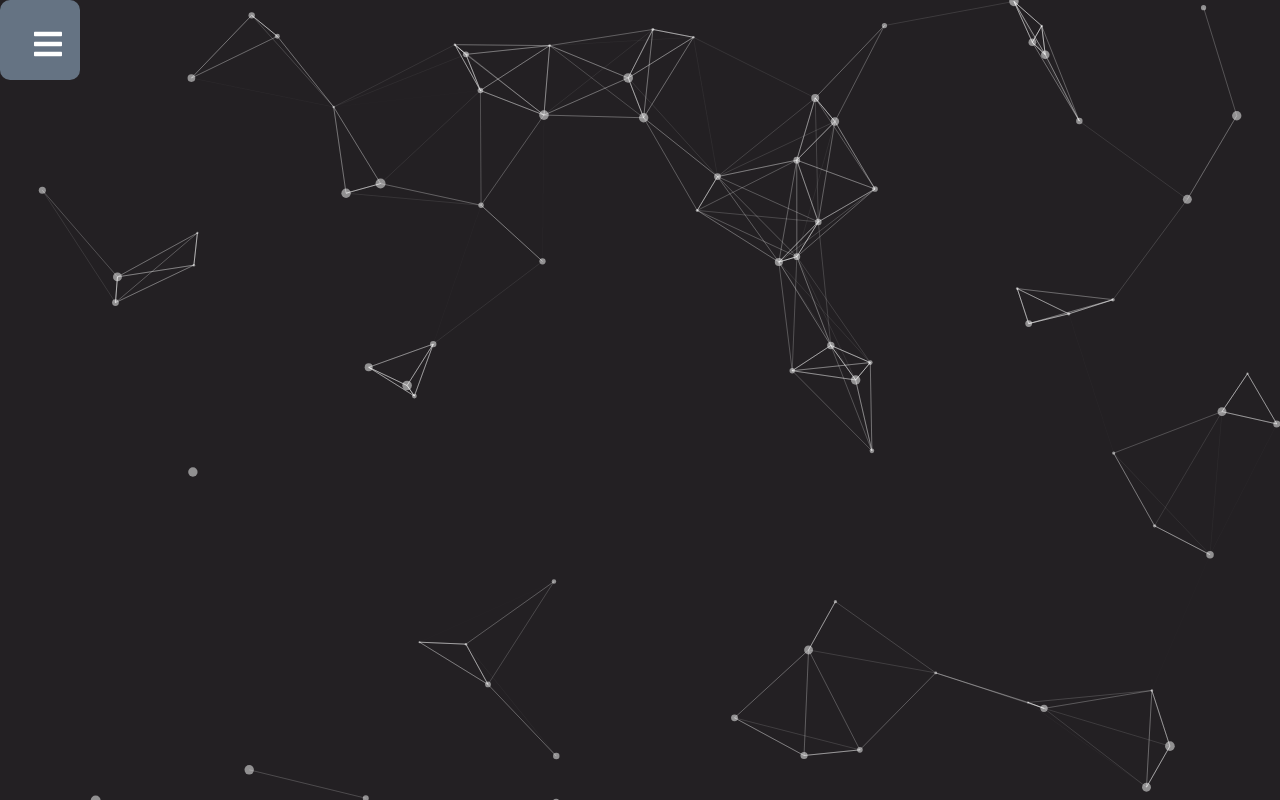
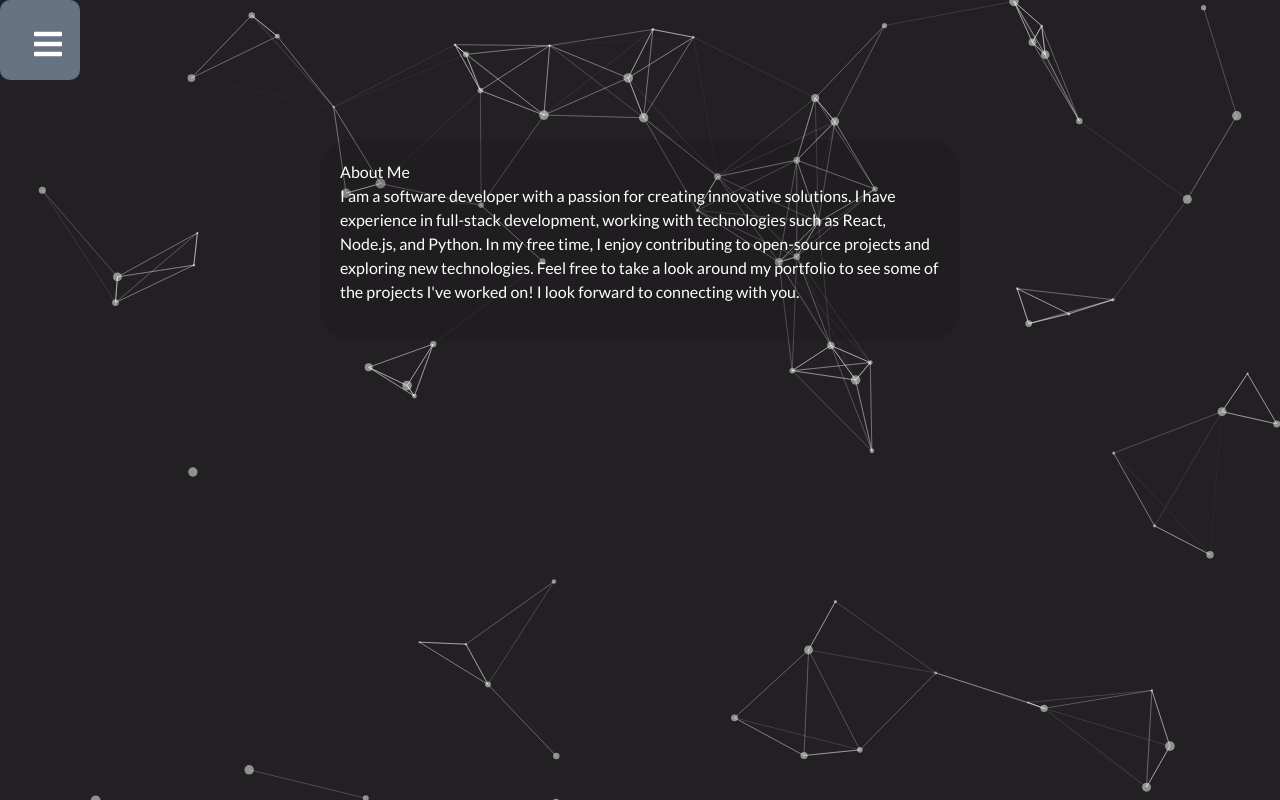
Before and after one commit to LeiNode/project-demos, a React (Vite) app in the folder Project Portfolio/: page / in a window 1280 px wide. Built offline with nearby package versions, Linux system fonts and the light colour scheme.

Commit message:
Added Homepage elements

```diff
--- a/Project Portfolio/src/App.tsx
+++ b/Project Portfolio/src/App.tsx
@@ -18,7 +18,6 @@ function App() {
       <BrowserRouter>
         <ParticleClass />
         <NavBar />
-        <Home />
         <Routes>
           <Route path='/' element={<Home/>}/>
           <Route path = '/Project1' element={<Project1/>}/>
--- a/Project Portfolio/src/pages/Home.css
+++ b/Project Portfolio/src/pages/Home.css
@@ -1,11 +1,10 @@
 .content-container{
-    z-index: 1;
-    background-color: white;
-    width:auto;
-    height: auto;
-    margin: 2rem;
-    padding: 2rem;
-    left:0;
-    top:0;
-
+    position: absolute; /* Positions the text relative to the container */
+    top: 30%; /* Center vertically */
+    left: 50%; /* Center horizontally */
+    transform: translate(-50%, -50%); /* Precisely centers the text */
+    color: white; /* Ensures text is visible */
+    background-color: #110f1128; /* Optional: Adds a background for readability */
+    padding: 20px;
+    border-radius: 30px;
 }
--- a/Project Portfolio/src/pages/Home.tsx
+++ b/Project Portfolio/src/pages/Home.tsx
@@ -1,4 +1,5 @@
 import React from 'react'
+import "./Home.css"
 
 function Home() {
   return (
```
